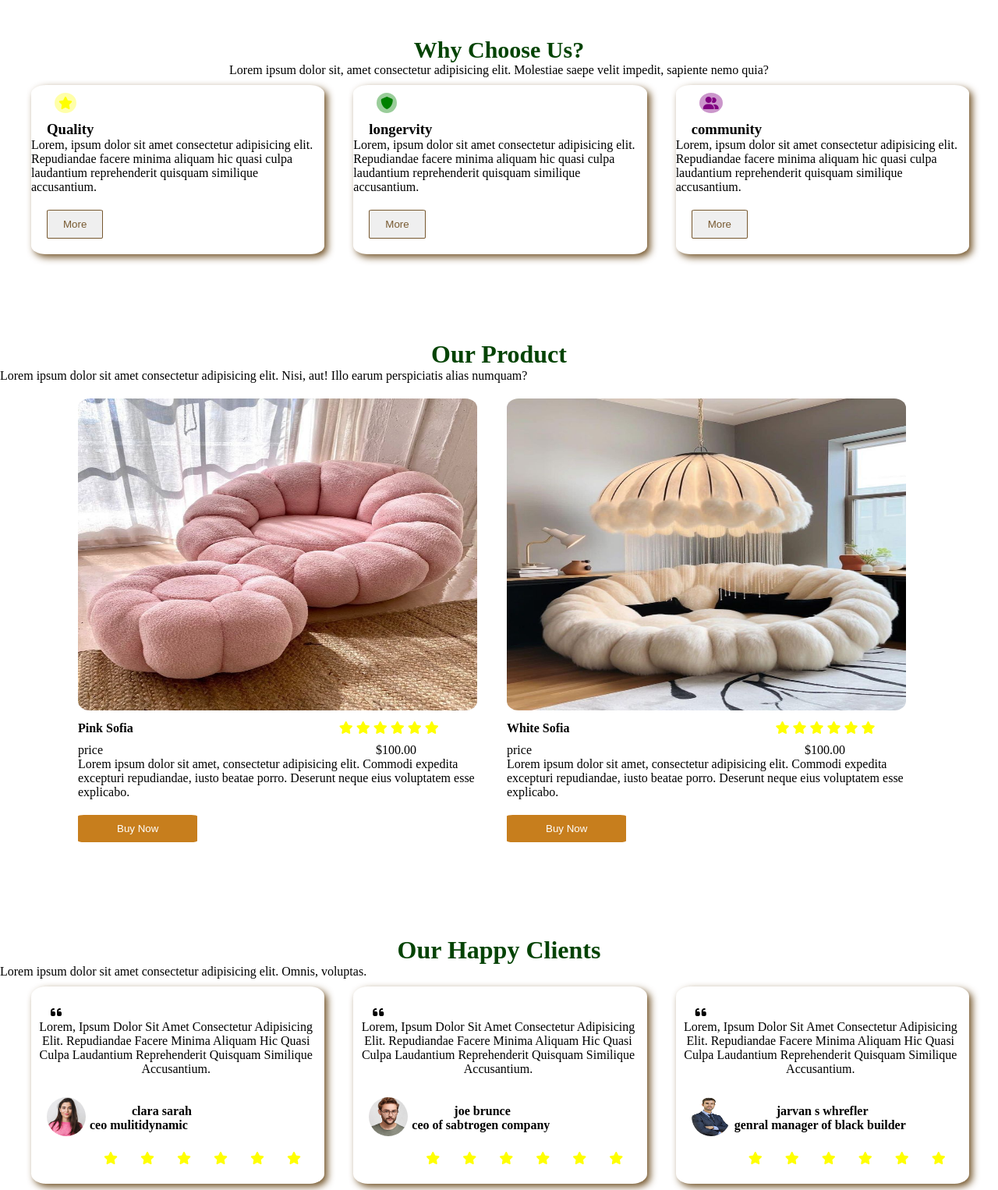
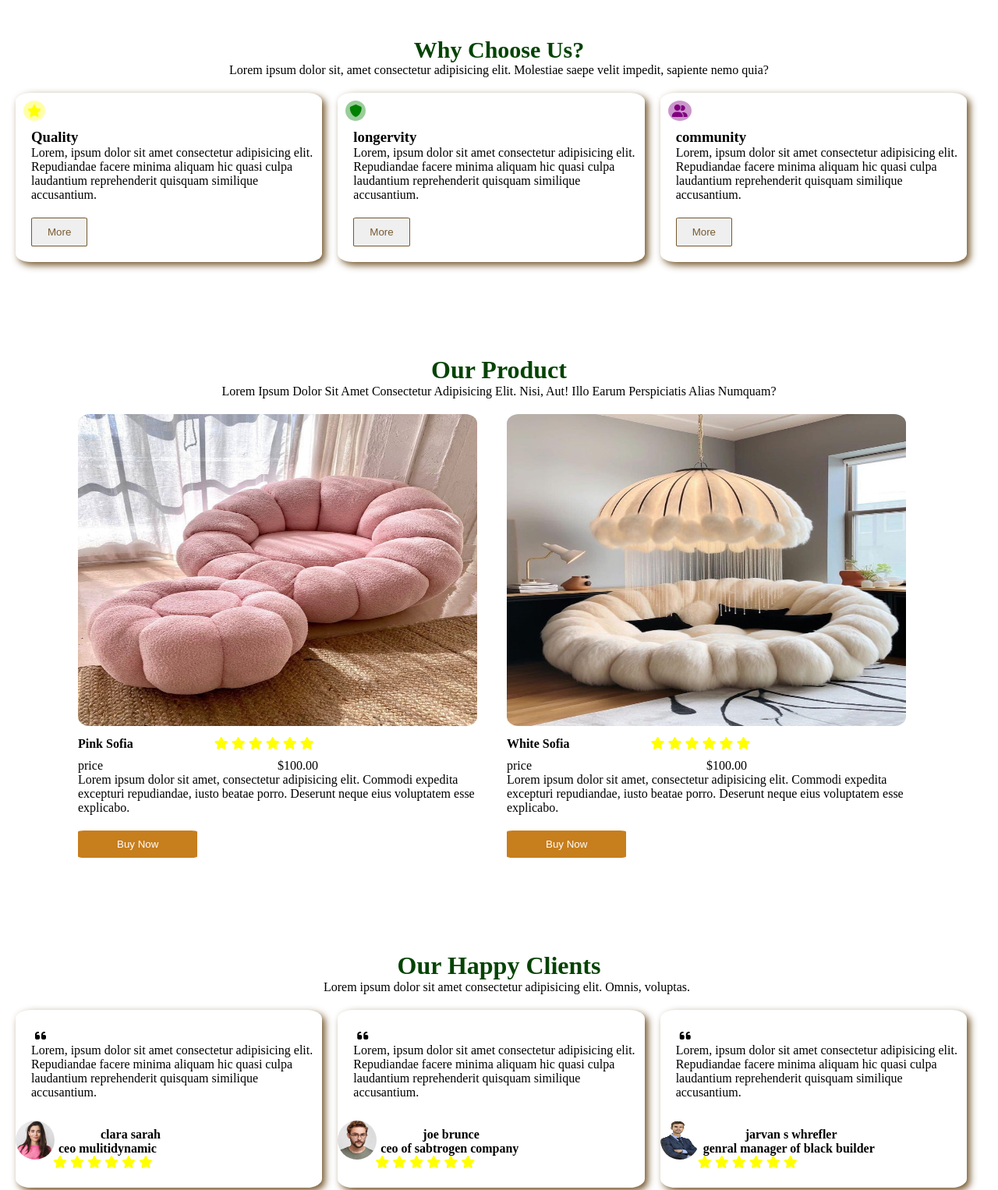
Before and after one commit to onyinye633/home1, a plain HTML site: page index.html in a window 1280 px wide. Shown: the part 1499-3025 px from the top of the page at 78% size. Drawn offline with Linux system fonts and the light colour scheme.

Commit message:
update index.css

```diff
--- a/index.css
+++ b/index.css
@@ -60,6 +60,7 @@ h1 {
   color: #ffffff;
   text-transform: capitalize;
   border-radius: 5%;
+  border:none;
 }
 
 .home {
@@ -83,7 +84,7 @@ h1 {
   border-radius: 2%;
   position: absolute;
   top: 70px;
-  left: 80px;
+  left: 20px;
   text-transform: capitalize;
   animation: fadeIn 3s;
 }
@@ -187,6 +188,7 @@ h1 {
 
 .mun {
   width: 30rem;
+  max-width: 70vw;
   height: 20rem;
   margin: 0 auto;
   display: flex;
@@ -202,6 +204,7 @@ h1 {
 
 .nun {
   width: 20rem;
+  max-width: 35vw;
   height: 10rem;
   position: absolute;
   top: 5%;
@@ -231,7 +234,7 @@ h1 {
 .container {
   display: flex;
   flex-direction: column;
-  padding: 10px;
+  padding: 10px 10px 10px 10px;
   margin-right: 20px;
   gap: 1rem;
 }
@@ -250,23 +253,25 @@ h1 {
   color: white;
   border: none;
 }
-
+.container p{
+padding-left: 20px;
+}
 .awesome,
 .awe,
 .film,
 .gum,
 .fum,
 .jum {
-  margin: 0 7px 0 30px;
+  margin:10px 10px 10px 10px;
   border-radius: 5%;
   box-shadow: 4px 4px 10px rgba(98, 62, 14, 0.884);
-  padding-right: 5px;
+
 }
 
 .awesome i,
 .film i,
 .awe i {
-  margin: 10px 0 10px 30px;
+  margin: 10px 0 10px 10px;
   padding: 5px;
   border-radius: 100%;
 }
@@ -290,20 +295,28 @@ h1 {
   margin-left: 20px;
 }
 
-.nuk h1,
-.nuk p {
+#time{
+  display: flex;
   text-align: center;
+  justify-self: center;
   text-transform: capitalize;
 }
 
 .nuk h1 {
   margin-top: 100px;
+  display: flex;
+  text-align: center;
+   justify-self: center;
+  text-transform: capitalize;
 }
 
 .product-section {
   display: flex;
+  justify-items: center;
+  align-items: center;
   flex-direction: column;
   padding: 0 80px 0 100px;
+
 }
 
 .product img {
@@ -315,7 +328,7 @@ h1 {
 
 .product i {
   position: relative;
-  left: 260px;
+  left: 100px;
   color: yellow;
 }
 
@@ -325,7 +338,7 @@ h1 {
 }
 
 .product span {
-  padding-left: 350px;
+  padding-left: 14rem;
 }
 
 #bum {
@@ -342,6 +355,12 @@ h1 {
 .pre-footer {
   padding-bottom: 20px;
 }
+.pre-footer p11{
+  padding-left: 20px;
+  display: flex;
+  align-self: center;
+  justify-self: center;
+}
 
 .pre-footer i {
   color: black;
@@ -349,7 +368,7 @@ h1 {
 }
 
 .nuell {
-  padding-left: 20px;
+  /* padding-left: 10px; */
 }
 
 .nuell img {
@@ -370,9 +389,10 @@ h1 {
   margin-left: 48px;
 }
 
-.diva i {
+.diva  i{
   color: yellow;
   margin-bottom: 25px;
+  padding: 0px;
 }
 
 .dice-section {
@@ -398,8 +418,8 @@ h1 {
 .ford video,
 .ford iframe {
   object-fit: cover;
-  width: 100%;
-  max-width: 800px;
+  width: 30rem;
+  max-width: 70vw;
   height: 400px;
   display: block;
   border: none;
@@ -416,13 +436,14 @@ h1 {
 .sum {
   width: 50%;
   padding-left: 20px;
-  margin-top: 30px;
+  margin-top: 2rem;
 }
 
 #holder {
   background-color: rgba(194, 113, 6, 0.904);
   margin-top: 20px;
   width: 20%;
+   margin-left: 7rem;
   padding: 15px 70px 15px 50px;
   border: none;
   border-radius: 5%;
@@ -542,4 +563,6 @@ span6 {
   .head button {
     display: flex;
   }
+
+
 }
```
